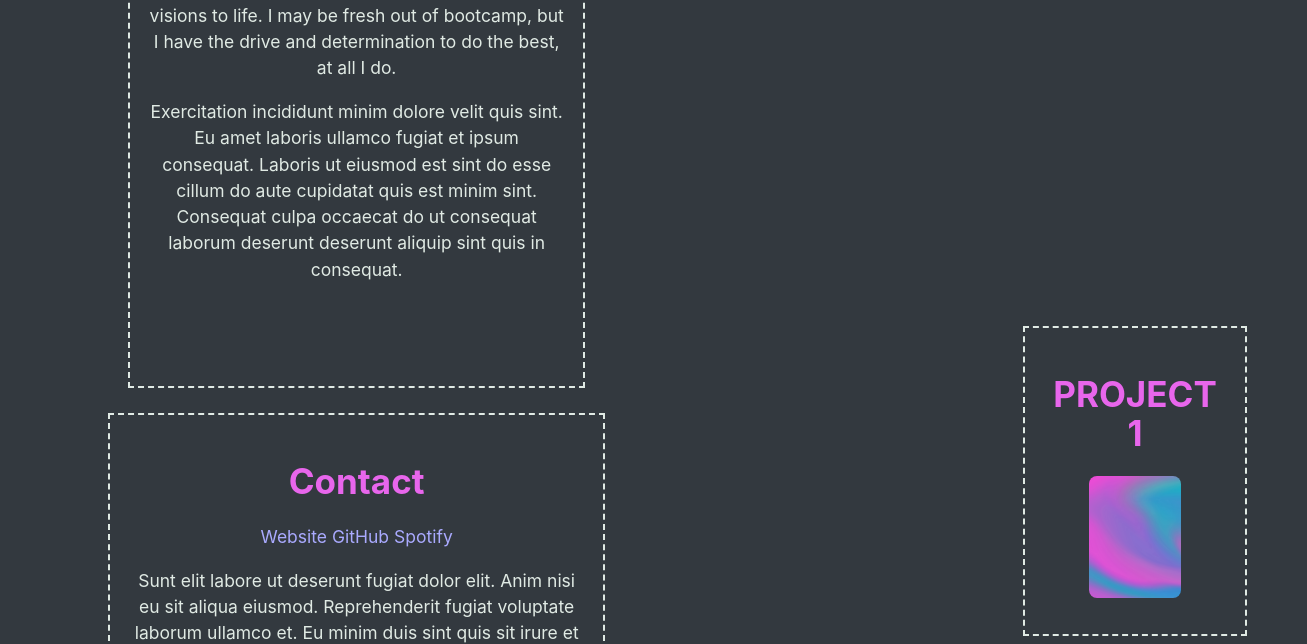
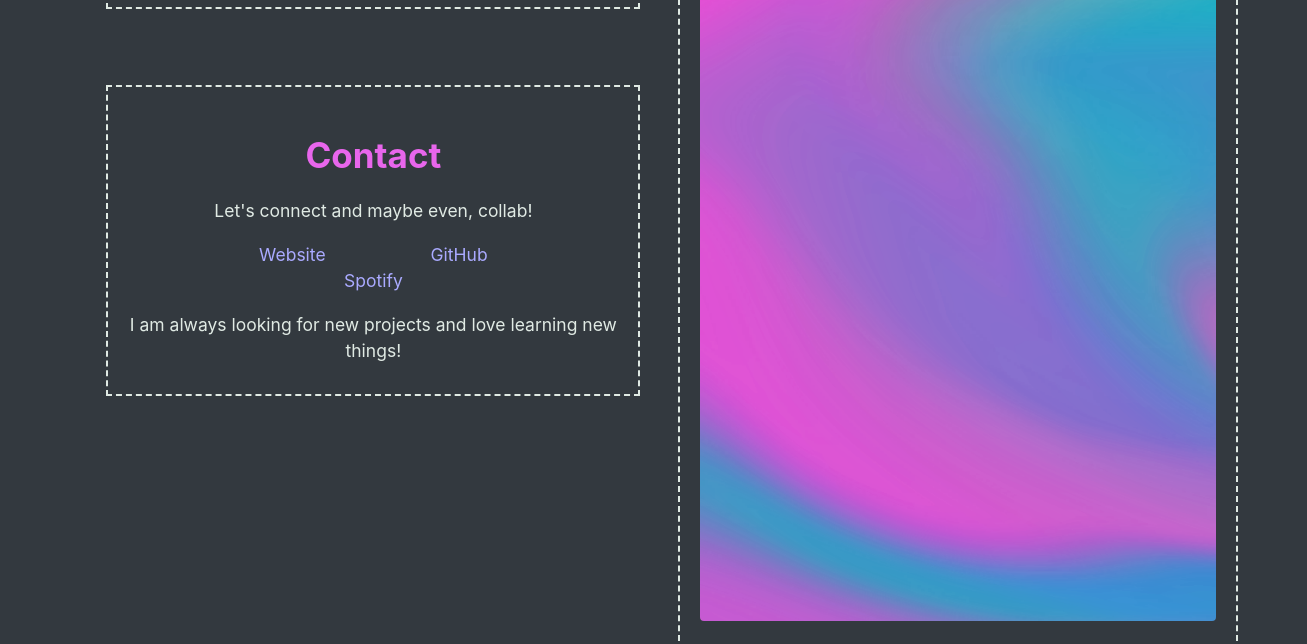
Before and after one commit to britt-bot/Portfolio, a plain HTML site: page index.html in a window 1280 px wide. Shown: the part 717-1361 px from the top of the page, 1307 px wide, since content can reach past the window. Drawn offline with Linux system fonts and the light colour scheme.

Commit message:
updating git

```diff
--- a/index.html
+++ b/index.html
@@ -22,7 +22,7 @@
             <p>Full Stack Web Developer with a background in Graphic Design and Cosmetology, also armed with a true passion for being creative and a love for being able to bring things to life.
             </p>
 
-            <div class="photo">
+            <!-- <div class="photo">
                 <figure class="card code-card">
                     <h2 class="photo"></h2>
                     <div class="card-body">
@@ -30,11 +30,11 @@
                         </p>
                     </div>
                 </figure>
-            </div>
+            </div> -->
     </header>
 
     <main>
-        <section class="left">
+        <section class="whole">
             <div class="about">
                 <div class="card-column">
                     <figure class="card code-card">
@@ -53,20 +53,20 @@
                     <figure class="card code-card">
                         <h2 class="contact">Contact</h2>
                         <div class="card-body">
+                            <p>Let's connect and maybe even, collab!</p>
                             <p>
                             <a href="#" class="sites">Website</a>
                             <a href="#" class="sites">GitHub</a>
                             <a href="#" class="sites">Spotify</a>
                             </p>
-                            <p>Sunt elit labore ut deserunt fugiat dolor elit. Anim nisi eu sit aliqua eiusmod. Reprehenderit fugiat voluptate laborum ullamco et. Eu minim duis sint quis sit irure et cillum cillum quis consequat laborum occaecat. Commodo id non Lorem enim id ad sunt elit irure officia ipsum ea anim irure. Tempor et reprehenderit velit elit cillum et enim sunt id ex. Aute ipsum et excepteur ex.
-                            </p>
+                            <p>I am always looking for new projects and love learning new things!</p>
                         </div>
                     </figure>
                 </div>
             </div>
         </section>
 
-        <section class="right">
+        <!-- <section class="right">         -->
             <div class="work">
                 <div class="card-column-work">
                     <figure class="card code-card">
--- a/style.css
+++ b/style.css
@@ -76,6 +76,8 @@ header {
     margin: 0 auto;
     /* padding: 2.5rem; */
     text-align: center;
+    background-image: url('assets/pastel-pour.png');
+    border-radius: 4px;
 }
 
 header h1.page-title {
@@ -83,14 +85,15 @@ header h1.page-title {
     font-size: 4.5rem;
 }
 
-header.photo {
+/* header.photo {
     justify-content: center;
-}
+} */
 
 main {
     width: 96%;
     margin: 2rem auto;
-    text-align: center;
+    /* text-align: center; */
+    /* column-count: 2; */
 }
 
 main h2.bio {
@@ -101,19 +104,17 @@ main h2.contact {
 }
 main h2.app {
     text-align: center;
-    background-image: url('../img/pastel-placeholder-ver1.png')
+    /* background-color: #2aefcb; */
 }
 
 img.placeholder {
-    height: 50%;
-    width: 50%;
-    border-radius: 8px;
+    height: 75%;
+    width: 75%;
+    border-radius: 4px;
 }
 
 a.sites {
-    /* display: flex;
-    flex-direction: row;
-    justify-content: space-between; */
+    padding: 50px;
 }
 
 footer {
@@ -133,32 +134,28 @@ footer {
     /* padding-right: 25px; */
 }
 
-
-.left {
-    display: flex;
-    flex-direction: row;
-    flex-wrap: wrap;
-    width: 100%;
-    padding: 20px;
-    margin-right: 50%;
-}
-
-.right {
+.whole {
     display: flex;
     flex-direction: column;
     flex-wrap: wrap;
     width: 50%;
     padding: 20px;
-    margin-left: 50%;
+    /* margin-left: 50%; */
 }
 
 .about {
     display: flex;
     flex-flow: column wrap;
-    justify-content: left;
-    width: 50%;
-    padding: 20px;
-    margin-top: 5%;
+    justify-content: center;
+    width: 100%;
+    margin-right: 50%;
+}
+
+.contact {
+    display: flex;
+    flex-flow: column wrap;
+    justify-content: center;
+    width: 100%;
     margin-right: 50%;
 }
 
@@ -167,17 +164,8 @@ footer {
     flex-flow: column wrap;
     justify-content: space-around;
     width: 50%;
-    padding: 20px;
     margin-left: 50%;
-    margin-top: -100%;
-}
-
-.contact {
-    display: flex;
-    flex-flow: row wrap;
-    justify-content: center;
-    width: 100%;
-    margin-right: 50%;
+    margin-top: -54.15%;
 }
 
 .card-column {
@@ -191,15 +179,18 @@ footer {
     margin-bottom: 1.5rem;
 }
 
+.card-body img{
+    width: 100%;
+}
+
+.card-body {
+    justify-content: center;
+    text-align: center;
+}
+
 .card-column-work {
     display: flex;
     flex-flow: column wrap;
-    justify-content: space-between;
-    align-items: stretch;
-    align-content: space-between;
-    /* padding: 1.5rem;
-    transition: flex-basis 500ms linear;
-    margin-bottom: 1.5rem; */
 }
 
 .code-card {
@@ -209,8 +200,6 @@ footer {
     min-height: 100%;
     padding: 2rem;
     outline: 2px dashed var(--gin);
-    outline-offset: -2px;
-    transition: all 0.5s ease-in-out;
 }
 
 .code-card .card-header {
@@ -223,24 +212,26 @@ footer {
     border-radius: 8px;
     transition: all 0.5s ease-in-out;
 }
+
 .code-card:hover,
 .code-card:hover .card-header {
   box-shadow: inset 0px 0px 8px var(--heliotrope), 0 0 15px var(--heliotrope);
 }
 
+/* FIX THIS SHIT
 .code-card .code-block {
     flex-grow: 1;
-}
+} */
 
 
-
-/* @media screen and (min-width: 992px) {
+/* FIX THIS SHIT TOO! */
+@media screen and (min-width: 992px) {
     .card {
         width: 85%;
     }
 }
 
-@media tablet and (min-width: 768px) {
+/* @media tablet and (min-width: 768px) {
     .card {
         width: 50%;
     }
@@ -250,11 +241,11 @@ footer {
     .card {
         width: 50%;
     }
-} */
+}  */
 
 
 
-
+/* TRY TO FIX THIS SHIT! */
     /* use linear-gradient() function to create a fading background
     background-image: linear-gradient(
       rgba(232, 102, 236, 0.3) 0%,
```
